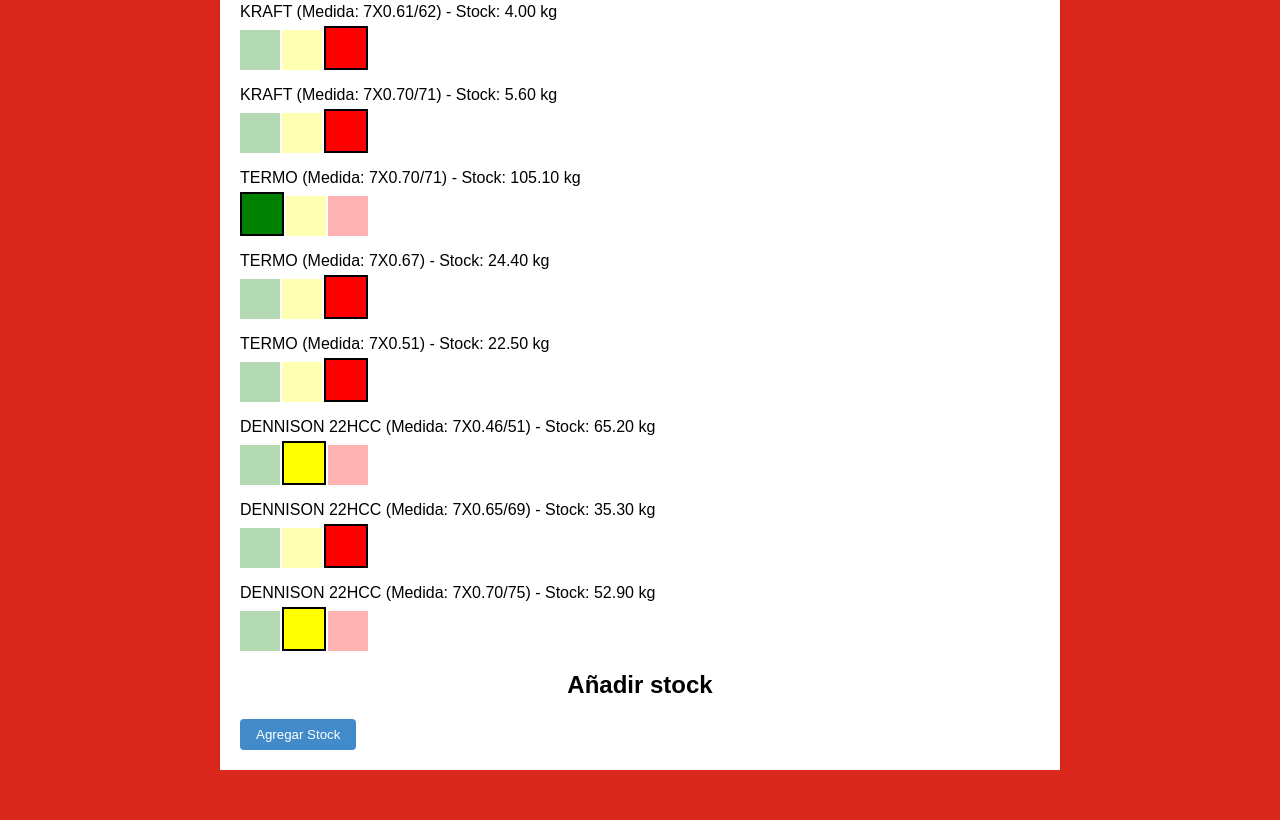
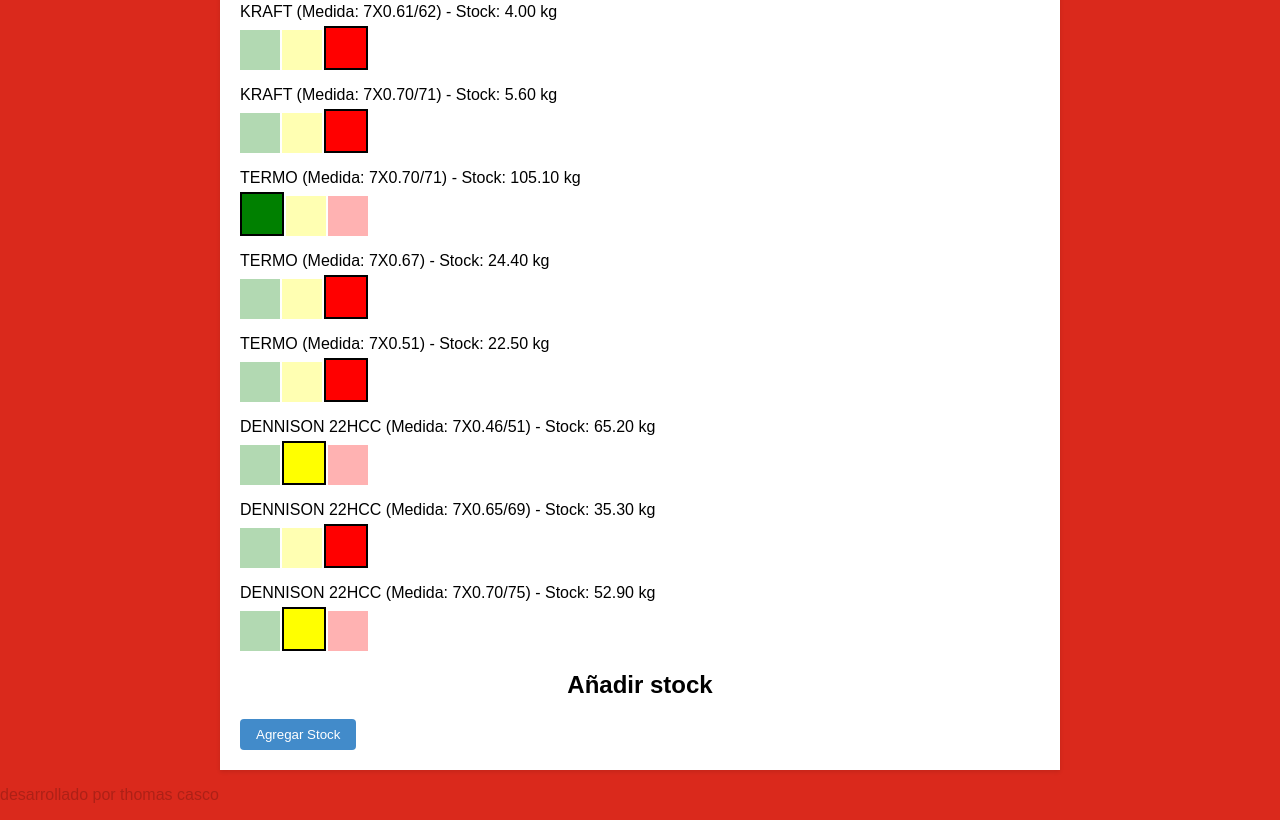
Before and after one commit to ThomasCasco/IMSA_STOCK_CTC, a plain HTML site: page index.html in a window 1280 px wide. Shown: the part 1013-1833 px from the top of the page. Before the commit the page ends 1783 px from the top, so only its background shows below. Drawn offline with nearby package versions, Linux system fonts and the light colour scheme.

Commit message:
Update index.html

```diff
--- a/index.html
+++ b/index.html
@@ -55,5 +55,9 @@
   <script src="https://code.jquery.com/jquery-3.6.0.min.js"></script>
   <script src="https://code.jquery.com/ui/1.13.1/jquery-ui.min.js"></script>
   <script src="script.js"></script>
+
+   <p id="legenda">
+  desarrollado por thomas casco
+  </p>
 </body>
 </html>
```
